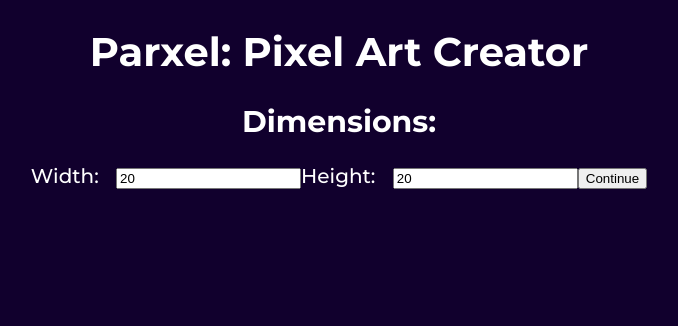
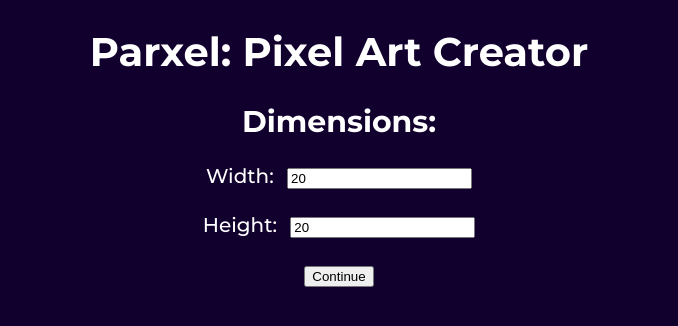
Before and after one commit to MadelynGH/Parxel, a Next.js app: page / in a window 1280 px wide. Shown: the top 326 px of the page, without its empty margins (301-979 px from the left). Built offline with nearby package versions, Linux system fonts and the light colour scheme.

Commit message:
"Finished" feature where you can choose the grid size (although it was pretty much finished in the last commit)

```diff
--- a/src/_components/Tool.js
+++ b/src/_components/Tool.js
@@ -42,10 +42,16 @@ export default function Tool() {
                     {stage == 0 ?
                     [<div key={0}>
                         <h2>Dimensions:</h2>
-                        <label htmlFor="gridWidth">Width: </label>
-                        <input id="gridWidth" type="number" value={gridWidth} onChange={e => updateGridWidth(e.target.value)} />
-                        <label htmlFor="gridHeight">Height: </label>
-                        <input id="gridHeight" type="number" value={gridHeight} onChange={e => updateGridHeight(e.target.value)} />
+                        <div>
+                            <label htmlFor="gridWidth">Width: </label>
+                            <input id="gridWidth" type="number" value={gridWidth} onChange={e => updateGridWidth(e.target.value)} />
+                        </div>
+                        <br />
+                        <div>
+                            <label htmlFor="gridHeight">Height: </label>
+                            <input id="gridHeight" type="number" value={gridHeight} onChange={e => updateGridHeight(e.target.value)} />
+                        </div>
+                        <br />
                         <button onClick={() => {
                             updateGridStatus(Array(gridWidth*gridHeight).fill("white"));
                             updateStage(1);
--- a/src/app/globals.css
+++ b/src/app/globals.css
@@ -6,7 +6,7 @@ body {
 }
 
 label {
-    margin-right: 12px;
+    margin-right: 8px;
     font-weight: 500;
 }
 
```
